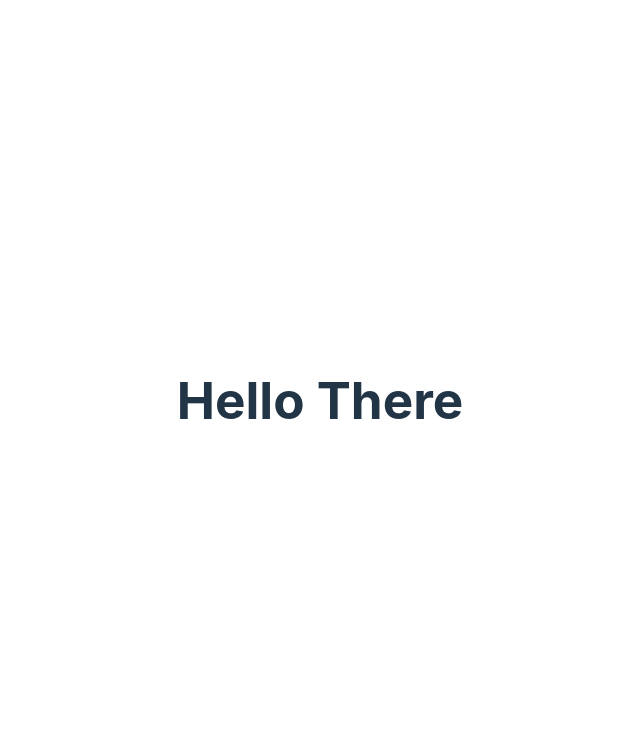
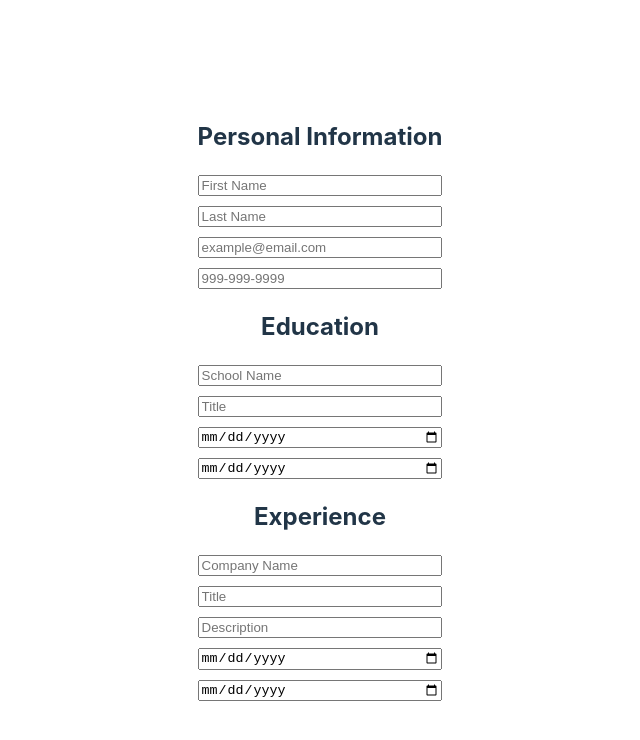
Before and after one commit to WilliamG-1/CV-Application, a React (Vite) app: page / in a window 1280 px wide. Shown: the top 740 px of the page, without its empty margins (320-960 px from the left). Built offline with nearby package versions, Linux system fonts and the light colour scheme.

Commit message:
App now renders three main form components

```diff
--- a/src/App.jsx
+++ b/src/App.jsx
@@ -2,11 +2,18 @@ import { Component } from 'react'
 import reactLogo from './assets/react.svg'
 import viteLogo from '/vite.svg'
 import './App.css'
+import MainInfo from './components/MainInfo'
+import EducationInfo from './components/EducationInfo'
+import ExperienceInfo from './components/ExperienceInfo'
 
 class App extends Component {
   render () {
     return (
-      <h1>Hello There</h1>
+      <div id="mainApp">
+        <MainInfo />
+        <EducationInfo />
+        <ExperienceInfo />
+      </div>
     )
   }
 }
```
